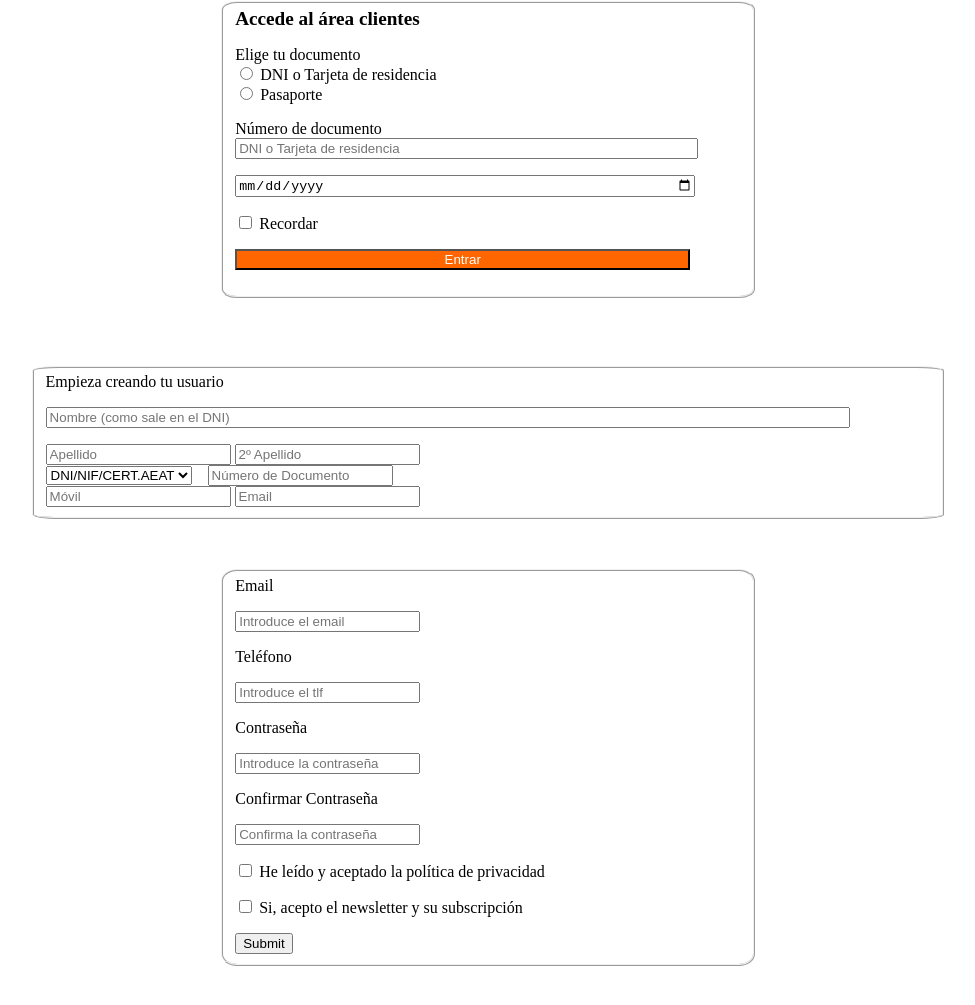
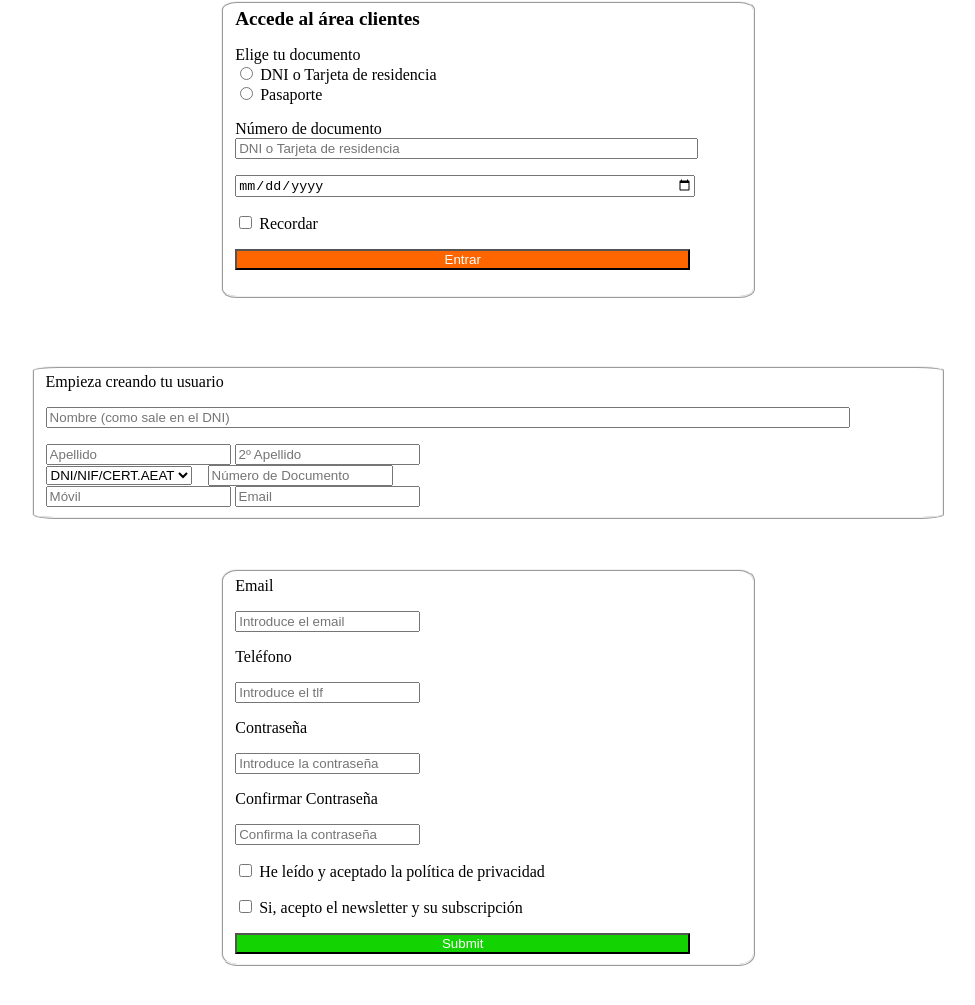
Before and after one commit to MrMetalero/pract_3.13, a plain HTML site: page index.html in a window 1280 px wide. Shown: the part 79-1084 px from the top of the page, without its empty margins (152-1127 px from the left). Drawn offline with Linux system fonts and the light colour scheme.

Commit message:
color verde boton

```diff
--- a/index.html
+++ b/index.html
@@ -155,7 +155,7 @@
     </p>
 
 
-    <input type="submit" name="Boton2" id="Boton2" name>
+    <input class="boton3" type="submit" name="Boton2" id="Boton2" name>
 
 </fieldset>
 
--- a/style.css
+++ b/style.css
@@ -61,8 +61,8 @@ fieldset.fset2{
 div.fset2_bloque1{
 
     display:inline
-    width: 100%;
-    margin: auto;
+
+
 
 
 }
@@ -72,3 +72,12 @@ select.fset2_bloque2_tipoDocumento{
     margin-right: 12px;
 
 }
+
+input.boton3{
+
+width: 90%;
+    background-color: rgb(20, 211, 3);
+    color: white;
+
+
+}
```
